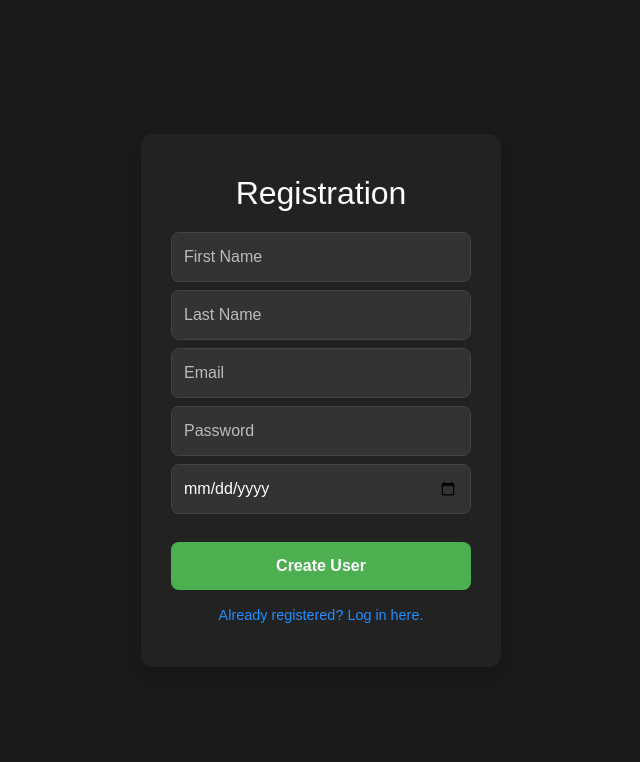
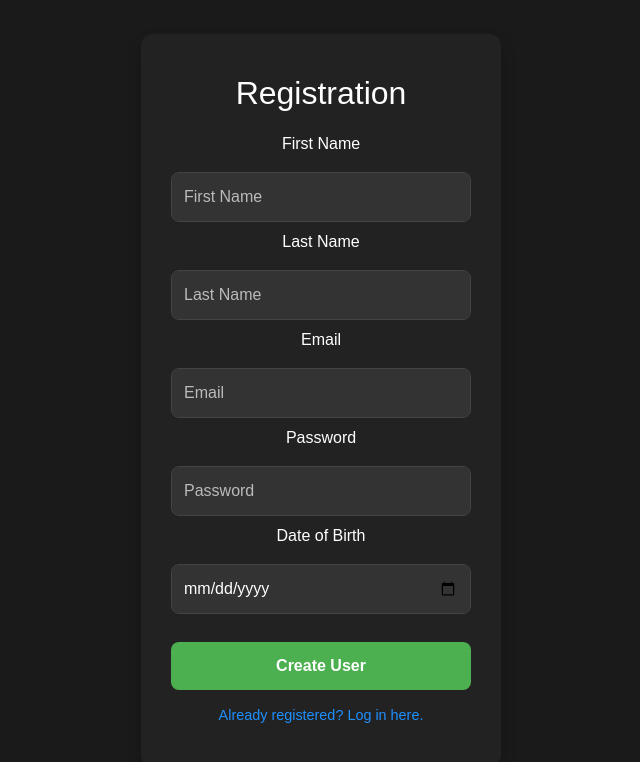
Before and after one commit to nandithaaitha/Troopers, a website with bundled scripts: page index.html in a window 1280 px wide. Shown: the whole page, without its empty margins (319-959 px from the left). Built offline with nearby package versions, Linux system fonts and the light colour scheme; no server answers.

Commit message:
Update index.html

```diff
--- a/index.html
+++ b/index.html
@@ -19,11 +19,21 @@
         <h2>Registration</h2>
         <div id="signUpMessage" class="alert alert-success" style="display: none"></div>
         <form id="registrationForm">
+          <label for="first-name" class="form-label">First Name</label>
           <input type="text" id="first-name" placeholder="First Name" class="form-control" required />
+
+          <label for="last-name" class="form-label">Last Name</label>
           <input type="text" id="last-name" placeholder="Last Name" class="form-control" required />
+
+          <label for="email" class="form-label">Email</label>
           <input type="email" id="email" placeholder="Email" class="form-control" required />
+
+          <label for="password" class="form-label">Password</label>
           <input type="password" id="password" placeholder="Password" class="form-control" required />
-          <input type="date" id="dob" class="form-control" required />
+
+          <label for="dob" class="form-label">Date of Birth</label>
+          <input type="date" id="dob" placeholder="dd/mm/yyyy" class="form-control" required />
+
           <button type="submit" id="submitSignup" class="create-user">Create User</button>
         </form>
         <a href="login.html" class="exist-link">Already registered? Log in here.</a>
```
